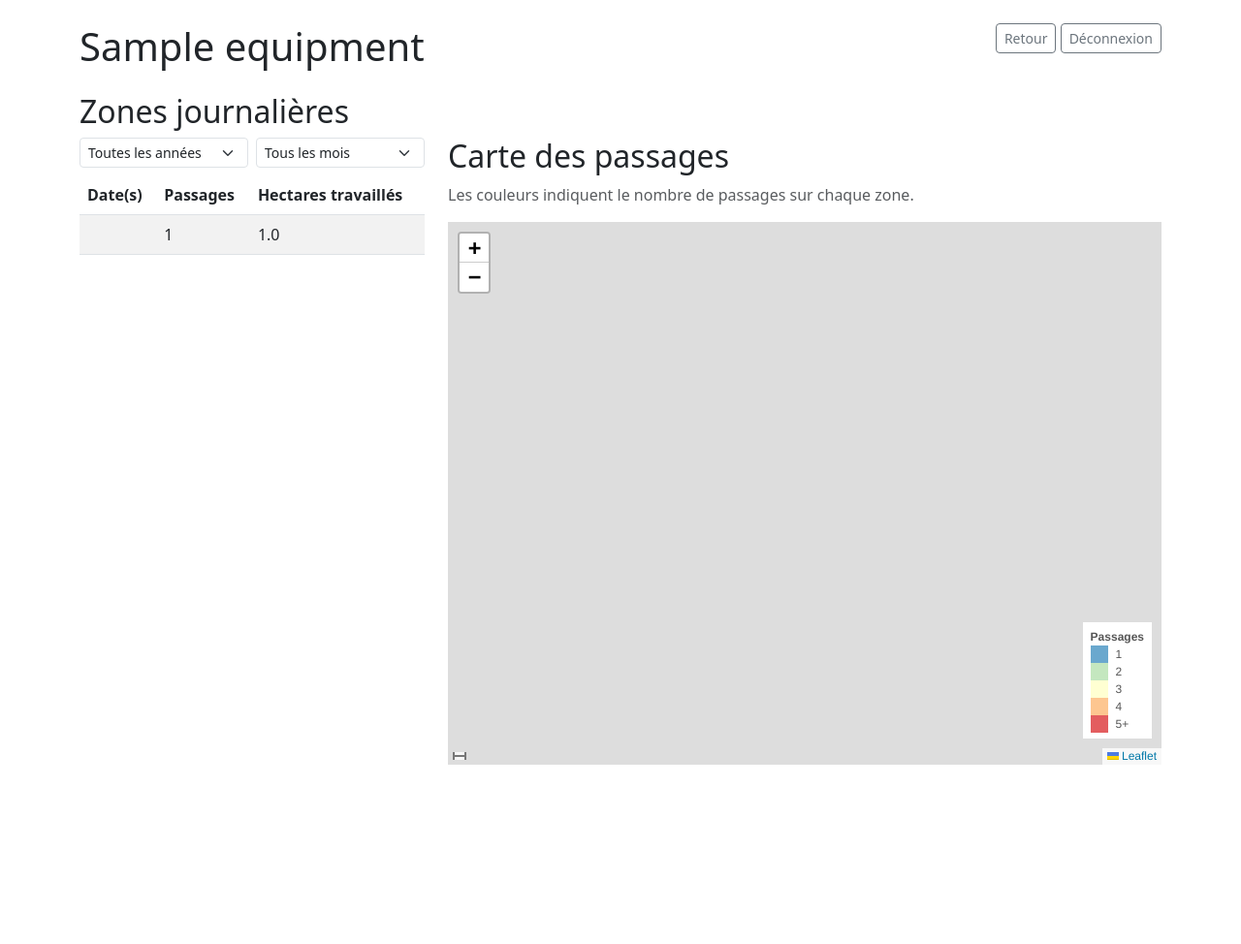
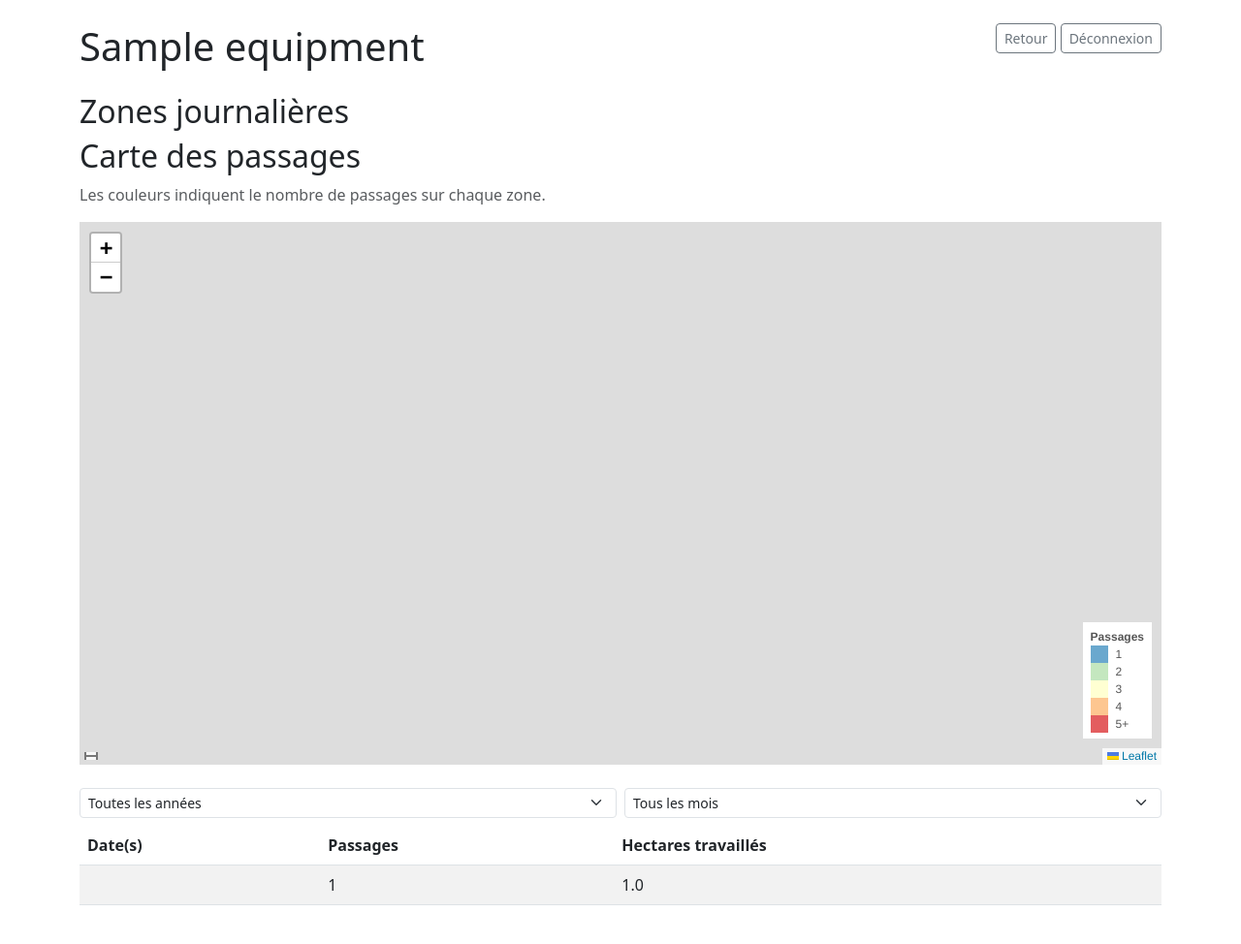
Before and after one commit to fpoisson2/trackteur-analyse, a Flask app: template templates/equipment.html in a window 1280 px wide. Shown: the whole page at 97% size. Before the commit the page ends 789 px from the top, so only its background shows below. Run offline with Flask 3, Linux system fonts and the light colour scheme; tables that the repository leaves empty hold one stand-in row (values such as "Sample post"); the template is opened without the code that fills it: values that come from a table or form of the project are taken from there, most other values are stand-ins (such as "Sample title", 1, 10 or a date in 2020).

Commit message:
Reorganize equipment page layout

```diff
--- a/templates/equipment.html
+++ b/templates/equipment.html
@@ -27,8 +27,12 @@
       .legend { background: white; padding: 6px 8px; line-height: 18px; color: #555; }
       .legend i { width: 18px; height: 18px; float: left; margin-right: 8px; opacity: 0.7; }
     </style>
-    <div class="row">
-      <div class="col-md-4 mb-4">
+    <div class="w-100 mb-4">
+      <h2>Carte des passages</h2>
+      <p class="text-muted">Les couleurs indiquent le nombre de passages sur chaque zone.</p>
+      <div id="map-container" class="w-100"></div>
+    </div>
+    <div>
       <div class="d-flex mb-2">
         <select id="year-select" class="form-select form-select-sm me-2">
           <option value="">Toutes les années</option>
@@ -61,12 +65,6 @@
           {% endfor %}
         </tbody>
       </table>
-      </div>
-      <div class="col-md-8">
-        <h2>Carte des passages</h2>
-        <p class="text-muted">Les couleurs indiquent le nombre de passages sur chaque zone.</p>
-        <div id="map-container"></div>
-      </div>
     </div>
     {% else %}
     <p>Aucune donnée disponible pour cet équipement.</p>
```
Also changed, not shown: tests/test_equipment_page.py (+2 -0 lines). Lines whose indentation alone changed are shown as unchanged.
